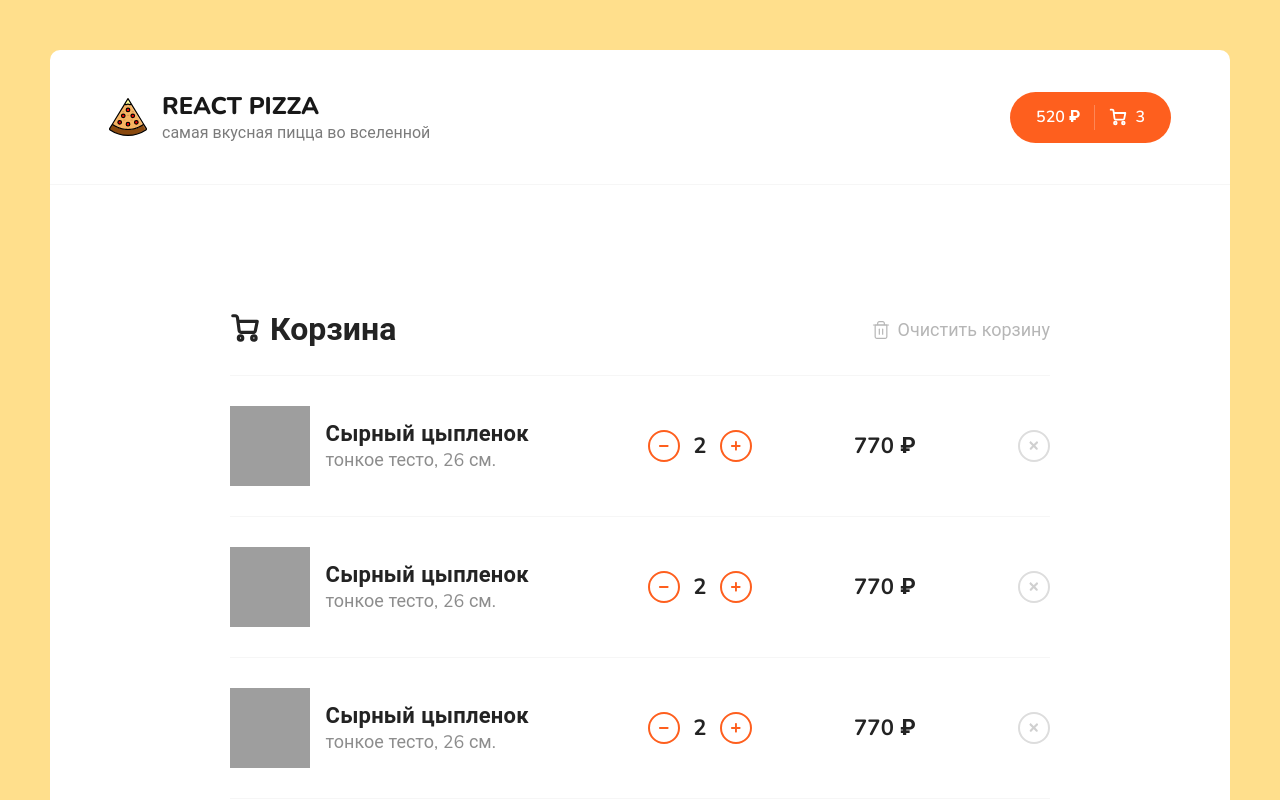
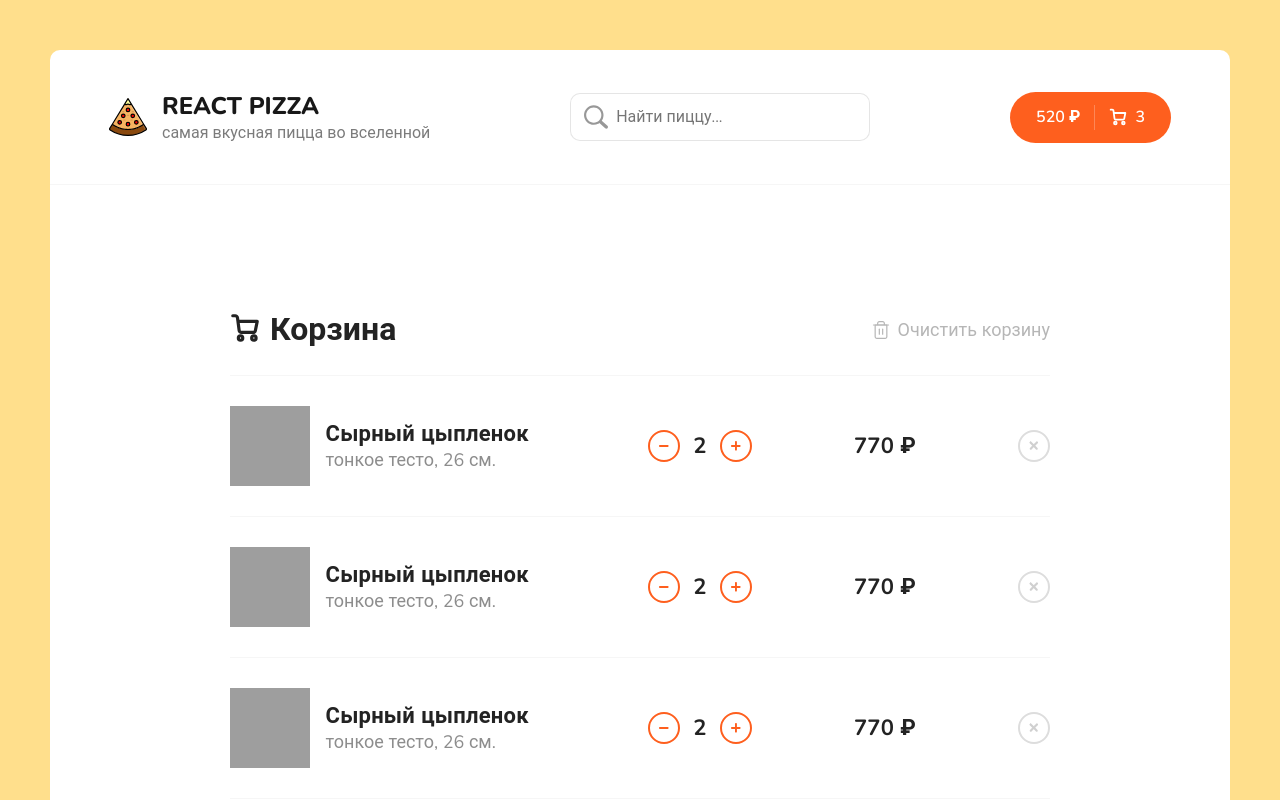
Before and after one commit to amaliatyler/react-pizza-v2, a React (Create React App) app: page /cart in a window 1280 px wide. Shown: the top 800 px of the page. Built offline with nearby package versions, Linux system fonts and the light colour scheme; grey boxes are pictures that could not be loaded.

Commit message:
Created the Search component and implement searching trhough items, added Pagination via react-paginate

```diff
--- a/package.json
+++ b/package.json
@@ -9,6 +9,7 @@
     "react": "^18.2.0",
     "react-content-loader": "^6.2.1",
     "react-dom": "^18.2.0",
+    "react-paginate": "^8.2.0",
     "react-router-dom": "^6.21.2",
     "react-scripts": "5.0.1",
     "sass": "^1.69.7",
--- a/src/App.js
+++ b/src/App.js
@@ -1,3 +1,4 @@
+import { useState } from 'react';
 import { BrowserRouter, Routes, Route } from 'react-router-dom';
 
 import Header from './components/Header';
@@ -9,12 +10,14 @@ import Cart from './pages/Cart';
 import NotFound from './pages/NotFound';
 
 function App() {
+  const [searchValue, setSearchValue] = useState('');
+
   return (
     <div className="wrapper">
-      <Header />
+      <Header searchValue={searchValue} setSearchValue={setSearchValue} />
       <div className="content">
         <Routes>
-          <Route path="/" element={<Home />} />
+          <Route path="/" element={<Home searchValue={searchValue} />} />
           <Route path="/cart" element={<Cart />} />
           <Route path="*" element={<NotFound />} />
         </Routes>
--- /dev/null
+++ b/src/Pagination/Pagination.module.scss
@@ -0,0 +1,34 @@
+.root {
+  display: flex;
+  gap: 10px;
+  padding-block: clamp(30px, 50px, 80px);
+  li {
+    display: inline-flex;
+  }
+
+  a {
+    color: #fe5f1e;
+    text-align: center;
+    align-items: center;
+    width: 40px;
+    height: 40px;
+    padding: 10px;
+    border: 1px solid #fe5f1e;
+    border-radius: 50%;
+    cursor: pointer;
+    transition: all 0.3s ease-out;
+    &:hover {
+      background-color: #fe5f1e;
+      color: whitesmoke;
+    }
+  }
+
+  :global {
+    .selected {
+      a {
+        background-color: #fe5f1e;
+        color: whitesmoke;
+      }
+    }
+  }
+}
--- /dev/null
+++ b/src/Pagination/index.jsx
@@ -0,0 +1,21 @@
+import React from 'react';
+import ReactPaginate from 'react-paginate';
+
+import styles from './Pagination.module.scss';
+
+function Pagination({ onChangePage }) {
+  return (
+    <ReactPaginate
+      className={styles.root}
+      breakLabel="..."
+      nextLabel=">"
+      onPageChange={(event) => onChangePage(event.selected + 1)}
+      pageRangeDisplayed={4}
+      pageCount={3}
+      previousLabel="<"
+      renderOnZeroPageCount={null}
+    />
+  );
+}
+
+export default Pagination;
--- a/src/components/Header.jsx
+++ b/src/components/Header.jsx
@@ -1,8 +1,10 @@
 import { Link } from 'react-router-dom';
+
+import Search from './Search';
 
 import logoSvg from '../assets/img/pizza-logo.svg';
 
-function Header() {
+function Header({ searchValue, setSearchValue }) {
   return (
     <div className="header">
       <div className="container">
@@ -15,6 +17,7 @@ function Header() {
             </div>
           </div>
         </Link>
+        <Search searchValue={searchValue} setSearchValue={setSearchValue} />
         <div className="header__cart">
           <Link to="/cart" className="button button--cart">
             <span>520 ₽</span>
--- /dev/null
+++ b/src/components/Search/Search.module.scss
@@ -0,0 +1,53 @@
+.root {
+  position: relative;
+}
+
+.input {
+  border: 1px solid rgba(0, 0, 0, 0.1);
+  padding-block: 12px;
+  padding-inline: 45px 20px;
+  width: 300px;
+  border-radius: 10px;
+  font-size: 16px;
+  &:focus {
+    border: 1px solid rgba(254, 95, 30, 0.3);
+    color: rgb(254, 95, 30);
+    &::placeholder {
+      color: rgb(254, 95, 30);
+    }
+  }
+}
+
+.icon {
+  width: 24px;
+  height: 24px;
+  opacity: 0.4;
+  position: absolute;
+  left: 14px;
+  top: 12px;
+}
+
+.input:focus + .icon {
+  fill: rgb(254, 95, 30);
+}
+
+.clear {
+  width: 15px;
+  height: 15px;
+  opacity: 0.3;
+  position: absolute;
+  right: 15px;
+  top: 15px;
+  cursor: pointer;
+  transition: all 0.3s ease-out;
+  border: none;
+  background-color: transparent;
+  &:hover {
+    fill: rgb(254, 95, 30);
+  }
+}
+
+.clearIcon {
+  width: 100%;
+  height: auto;
+}
--- /dev/null
+++ b/src/components/Search/index.jsx
@@ -0,0 +1,52 @@
+import React from 'react';
+
+import styles from './Search.module.scss';
+
+function Search({ searchValue, setSearchValue }) {
+  return (
+    <div className={styles.root}>
+      <input
+        value={searchValue}
+        onChange={(event) => setSearchValue(event.target.value)}
+        className={styles.input}
+        type="text"
+        placeholder="Найти пиццу..."
+      />
+      {/* TODO: сделать в виде кнопки */}
+      <svg
+        className={styles.icon}
+        version="1.1"
+        id="Layer_1"
+        x="0px"
+        y="0px"
+        width="122.879px"
+        height="119.799px"
+        viewBox="0 0 122.879 119.799"
+        enableBackground="new 0 0 122.879 119.799">
+        <g>
+          <path d="M49.988,0h0.016v0.007C63.803,0.011,76.298,5.608,85.34,14.652c9.027,9.031,14.619,21.515,14.628,35.303h0.007v0.033v0.04 h-0.007c-0.005,5.557-0.917,10.905-2.594,15.892c-0.281,0.837-0.575,1.641-0.877,2.409v0.007c-1.446,3.66-3.315,7.12-5.547,10.307 l29.082,26.139l0.018,0.016l0.157,0.146l0.011,0.011c1.642,1.563,2.536,3.656,2.649,5.78c0.11,2.1-0.543,4.248-1.979,5.971 l-0.011,0.016l-0.175,0.203l-0.035,0.035l-0.146,0.16l-0.016,0.021c-1.565,1.642-3.654,2.534-5.78,2.646 c-2.097,0.111-4.247-0.54-5.971-1.978l-0.015-0.011l-0.204-0.175l-0.029-0.024L78.761,90.865c-0.88,0.62-1.778,1.209-2.687,1.765 c-1.233,0.755-2.51,1.466-3.813,2.115c-6.699,3.342-14.269,5.222-22.272,5.222v0.007h-0.016v-0.007 c-13.799-0.004-26.296-5.601-35.338-14.645C5.605,76.291,0.016,63.805,0.007,50.021H0v-0.033v-0.016h0.007 c0.004-13.799,5.601-26.296,14.645-35.338C23.683,5.608,36.167,0.016,49.955,0.007V0H49.988L49.988,0z M50.004,11.21v0.007h-0.016 h-0.033V11.21c-10.686,0.007-20.372,4.35-27.384,11.359C15.56,29.578,11.213,39.274,11.21,49.973h0.007v0.016v0.033H11.21 c0.007,10.686,4.347,20.367,11.359,27.381c7.009,7.012,16.705,11.359,27.403,11.361v-0.007h0.016h0.033v0.007 c10.686-0.007,20.368-4.348,27.382-11.359c7.011-7.009,11.358-16.702,11.36-27.4h-0.006v-0.016v-0.033h0.006 c-0.006-10.686-4.35-20.372-11.358-27.384C70.396,15.56,60.703,11.213,50.004,11.21L50.004,11.21z" />
+        </g>
+      </svg>
+      {searchValue && (
+        <button onClick={() => setSearchValue('')} className={styles.clear}>
+          <svg
+            className={styles.clearIcon}
+            version="1.1"
+            id="Layer_1"
+            x="0px"
+            y="0px"
+            width="122.878px"
+            height="122.88px"
+            viewBox="0 0 122.878 122.88"
+            enableBackground="new 0 0 122.878 122.88">
+            <g>
+              <path d="M1.426,8.313c-1.901-1.901-1.901-4.984,0-6.886c1.901-1.902,4.984-1.902,6.886,0l53.127,53.127l53.127-53.127 c1.901-1.902,4.984-1.902,6.887,0c1.901,1.901,1.901,4.985,0,6.886L68.324,61.439l53.128,53.128c1.901,1.901,1.901,4.984,0,6.886 c-1.902,1.902-4.985,1.902-6.887,0L61.438,68.326L8.312,121.453c-1.901,1.902-4.984,1.902-6.886,0 c-1.901-1.901-1.901-4.984,0-6.886l53.127-53.128L1.426,8.313L1.426,8.313z" />
+            </g>
+          </svg>
+        </button>
+      )}
+    </div>
+  );
+}
+
+export default Search;
--- a/src/pages/Home.jsx
+++ b/src/pages/Home.jsx
@@ -4,11 +4,13 @@ import Categories from '../components/Categories';
 import Sort from '../components/Sort';
 import PizzaBlock from '../components/PizzaBlock';
 import Skeleton from '../components/Skeleton';
+import Pagination from '../Pagination';
 
-function Home() {
+function Home({ searchValue, setSearchValue }) {
   const [items, setItems] = useState([]);
   const [isLoading, setIsLoading] = useState(true);
   const [categoryId, setCategoryId] = useState(0);
+  const [currentPage, setCurrentPage] = useState(1);
   const [sortType, setSortType] = useState({
     name: 'популярности (по возрастанию)',
     sortProperty: 'rating',
@@ -17,11 +19,12 @@ function Home() {
   const sortBy = sortType.sortProperty.replace('-', '');
   const order = sortType.sortProperty.includes('-') ? 'desc' : 'asc';
   const category = categoryId > 0 ? `category=${categoryId}` : '';
+  const search = searchValue ? `&search=${searchValue}` : '';
 
   useEffect(() => {
     setIsLoading(true);
     fetch(
-      `https://65a91a20219bfa3718687154.mockapi.io/items?${category}&sortBy=${sortBy}&order=${order}`,
+      `https://65a91a20219bfa3718687154.mockapi.io/items?page=${currentPage}&limit=4&${category}&sortBy=${sortBy}&order=${order}${search}`,
     )
       .then((res) => {
         return res.json();
@@ -31,7 +34,11 @@ function Home() {
         setIsLoading(false);
       });
     window.scrollTo(0, 0);
-  }, [categoryId, sortType]);
+  }, [categoryId, sortType, searchValue, currentPage]);
+
+  // TODO испавить ошибку
+  const pizzas = items.map((pizza) => <PizzaBlock key={pizza.id} {...pizza} />);
+  const skeletons = [...new Array(6)].map((_, i) => <Skeleton key={i} />);
 
   return (
     <div className="container">
@@ -40,11 +47,8 @@ function Home() {
         <Sort value={sortType} onChangeSort={(i) => setSortType(i)} />
       </div>
       <h2 className="content__title">Все пиццы</h2>
-      <div className="content__items">
-        {isLoading
-          ? [...new Array(6)].map((_, i) => <Skeleton key={i} />)
-          : items.map((pizza) => <PizzaBlock key={pizza.id} {...pizza} />)}
-      </div>
+      <div className="content__items">{isLoading ? skeletons : pizzas}</div>
+      <Pagination onChangePage={(number) => setCurrentPage(number)} />
     </div>
   );
 }
--- a/src/scss/app.scss
+++ b/src/scss/app.scss
@@ -50,7 +50,7 @@ body {
     }
     @media (min-width: $lg+px) {
       grid-template-columns: repeat(4, 1fr);
-      grid-template-rows: repeat(2, 1fr);
+      // grid-template-rows: repeat(2, 1fr);
     }
   }
 
```
Also changed, not shown: 1 other file (tests, documents, lock files or other folders).
